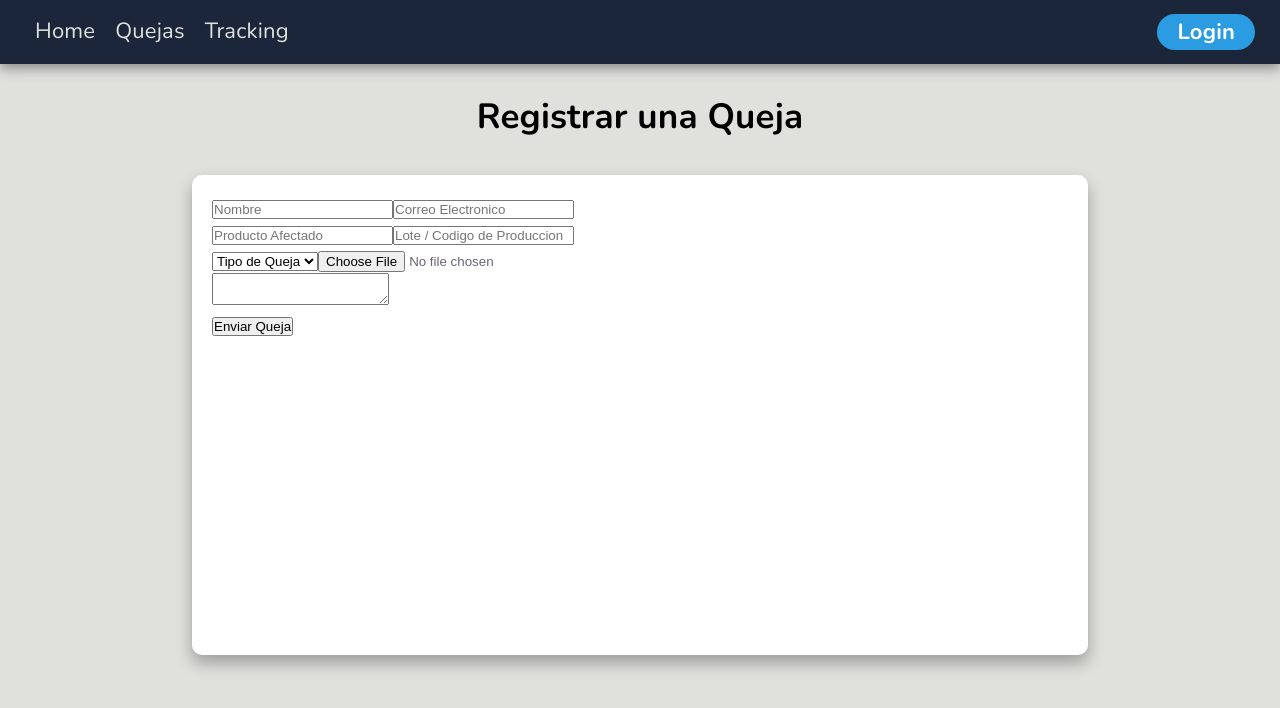
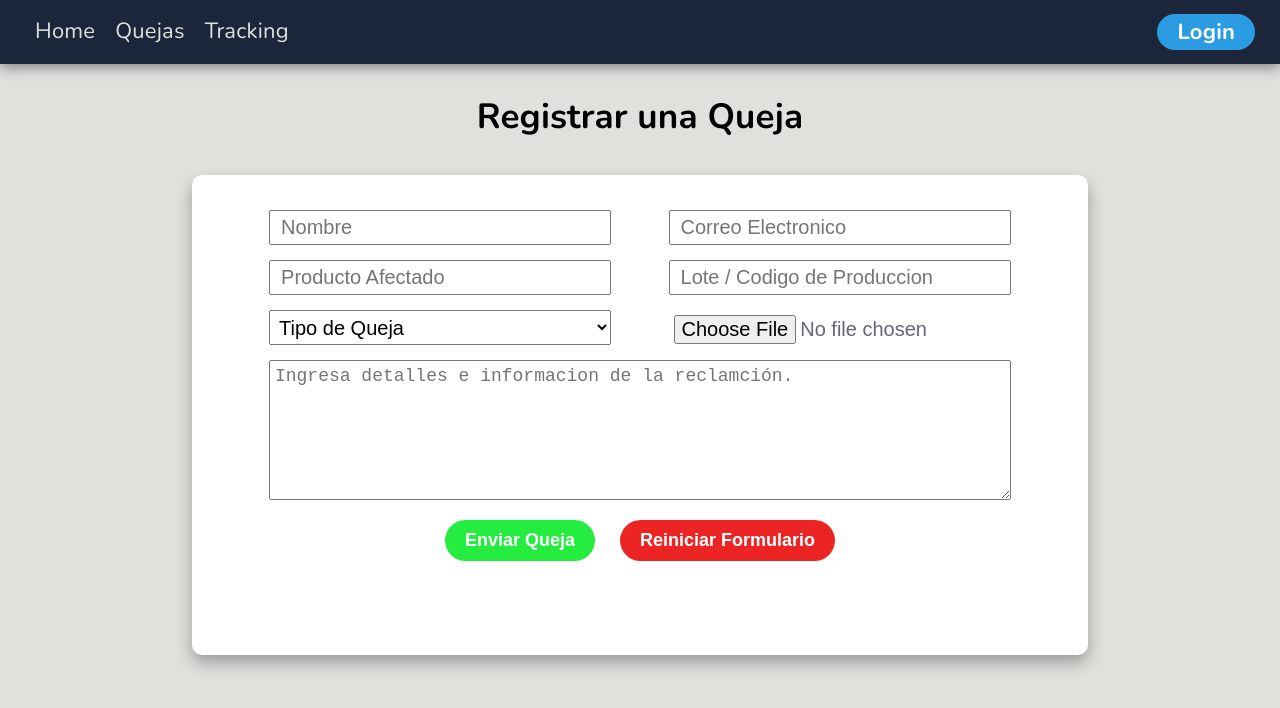
Before and after one commit to sebastianrcg/Projecto-Final-Gestion-Quejas-Sugerencias-Grupo-F, a React (Vite) app in the folder frontend/: page /reportarQuejas in a window 1280 px wide. Shown: the top 708 px of the page. Built offline with nearby package versions, Linux system fonts and the light colour scheme.

Commit message:
Primera version de diseño de pagina de quejas

```diff
--- a/frontend/src/pages/quejas/Quejas.jsx
+++ b/frontend/src/pages/quejas/Quejas.jsx
@@ -8,27 +8,32 @@ const Quejas = () => {
             <h2 className={styles.title}>Registrar una Queja</h2>
             <div className={styles.form}>
                 <form >
-                    <div>
-                        <input type="text" placeholder="Nombre" />
-                        <input type="email" placeholder="Correo Electronico" />
+                    <div className={styles.inputContainer}>
+                        <input type="text" placeholder="Nombre" name="nombre" />
+                        <input type="email" placeholder="Correo Electronico" name="email" />
                     </div>
-                    <div>
-                        <input type="text" placeholder="Producto Afectado" />
-                        <input type="text" placeholder="Lote / Codigo de Produccion" />
+                    <div className={styles.inputContainer}>
+                        <input type="text" placeholder="Producto Afectado" name="producto"/>
+                        <input type="text" placeholder="Lote / Codigo de Produccion" name="lote"/>
                     </div>
-                    <div>
-                    <select name="">
+                    <div className={styles.inputContainer}>
+                    <select name="tipoQueja">
                         <option value="" selected disabled> Tipo de Queja</option>
 
                     </select>
 
-                    <input type="file" />
+                    <input type="file" name="file" />
                     </div>
-                    <textarea name="">
 
+                    <div className={styles.commentBox}>
+
+                    <textarea name="comentario" placeholder="Ingresa detalles e informacion de la reclamción.">
                     </textarea>
-                    <div>
-                    <button>Enviar Queja</button>
+                    </div>
+
+                    <div className={styles.formBtns}>
+                    <button className={styles.saveBtn}>Enviar Queja</button>
+                    <button className={styles.btnReset}>Reiniciar Formulario</button>
                     </div>
 
                 </form>
--- a/frontend/src/pages/quejas/quejas.module.css
+++ b/frontend/src/pages/quejas/quejas.module.css
@@ -18,3 +18,89 @@
     display: flex;
     flex-direction: column;
 }
+
+.inputContainer {
+    width: 100%;
+    display: flex;
+    justify-content: space-evenly;
+    margin: 15px 0;
+}
+
+.inputContainer input {
+    height: 35px;
+    width: 40%;
+    padding: 10px;
+    font-size: 20px;
+}
+
+.inputContainer select, input[type="file"] {
+    height: 35px;
+    width: 40%;
+    padding: 5px;
+    font-size: 20px;
+}
+
+.commentBox{
+    width: 100%;
+    margin: 0 auto;
+    display: flex;
+    justify-content: center;
+}
+
+.commentBox textarea {
+    width: 86.7%;
+    min-width: 86.7%;
+    max-width: 86.7%;
+    height: 140px;
+    min-height: 140px;
+    max-height: 140px;
+    margin: 0 auto;
+    padding: 5px;
+    font-size: 18px;
+}
+
+.formBtns {
+    margin-top: 20px;
+    width: 100%;
+    display: flex;
+    justify-content: center;
+    gap: 25px;
+    margin-bottom: 15px;
+}
+
+.saveBtn{
+
+    font-size: 18px;
+    padding: 10px 20px;
+    border: none;
+    border-radius: 50px;
+    background-color: #24ed3f;
+    font-weight: bold;
+    color: white;
+    cursor: pointer;
+    display: flex;
+    justify-content: center;
+    align-items: center;
+}
+
+.saveBtn:hover {
+    background-color: #1cc433;
+}
+
+.btnReset {
+    font-size: 18px;
+    padding: 10px 20px;
+    border: none;
+    border-radius: 50px;
+    background-color: #ed2424;
+    font-weight: bold;
+    color: white;
+    cursor: pointer;
+    display: flex;
+    justify-content: center;
+    align-items: center;
+}
+
+.btnReset:hover {
+    background-color: #cf1f1f;
+}
```
